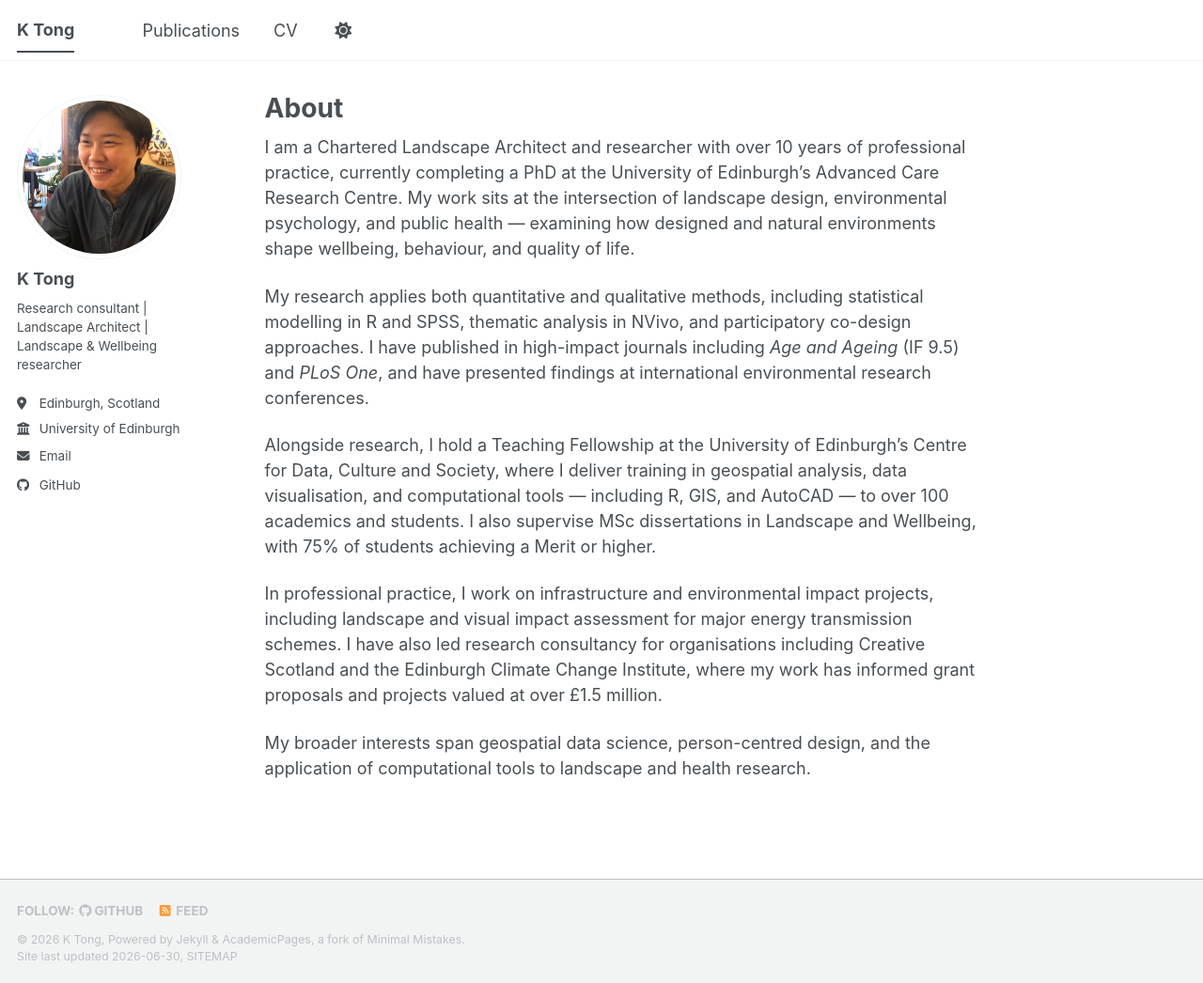
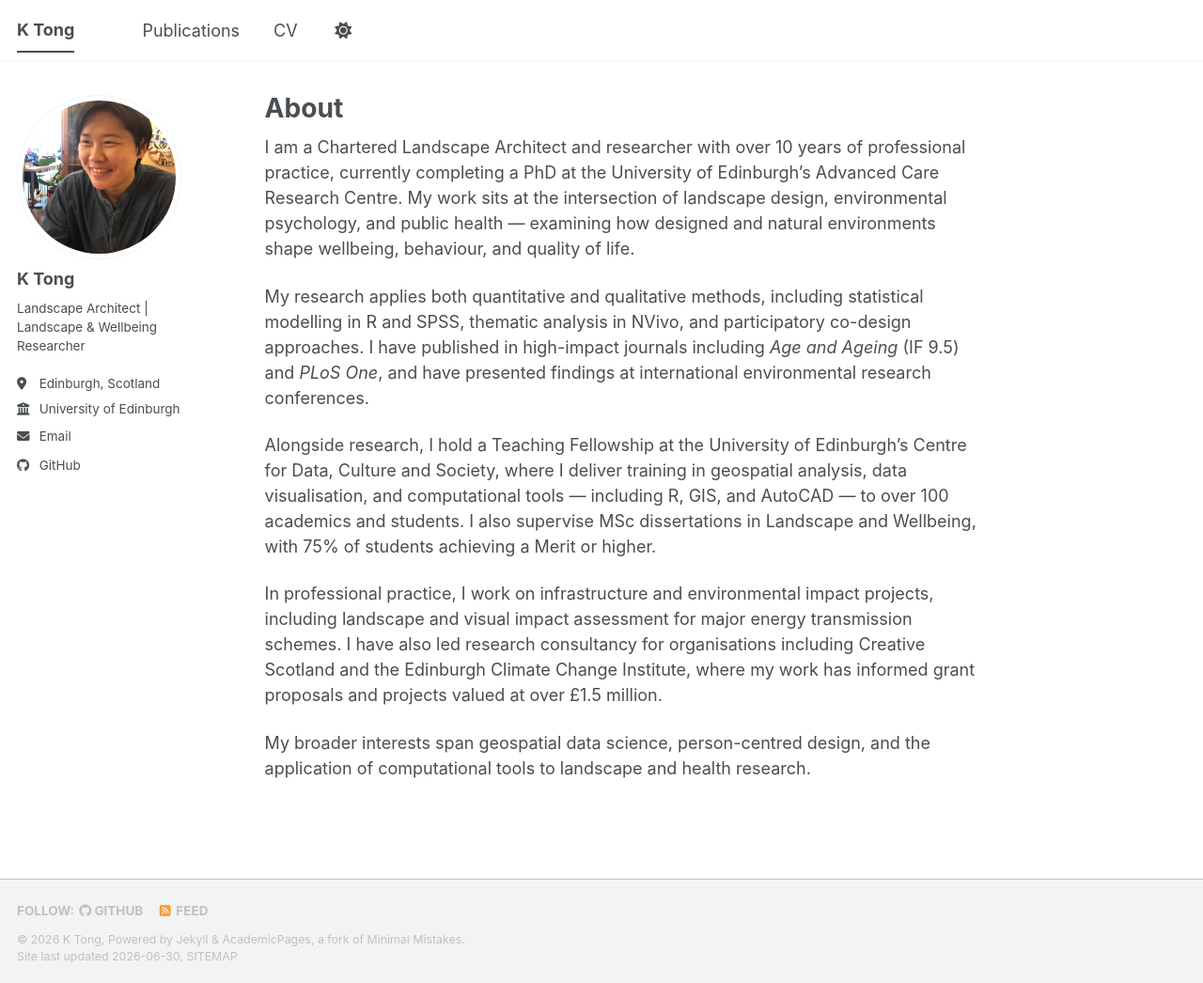
Before and after one commit to ktonguk/landscape-research, a Jekyll site: the page built from _pages/about.md, in a window 1280 px wide and 1046 px high. Shown: the whole window at 94% size. Built offline with Jekyll 4.4.1, drawn with Linux system fonts in a browser that asks for light colours; a style sheet for code colours, icons or effects is not loaded.

Commit message:
Update _config.yml

```diff
--- a/_config.yml
+++ b/_config.yml
@@ -25,7 +25,7 @@ author:
   avatar: "https://ktonguk.github.io/landscape-research/images/profile.png"
   name             : "K Tong"
   pronouns         : # example: "she/her"
-  bio              : "Research consultant | Landscape Architect | Landscape & Wellbeing researcher"
+  bio              : "Landscape Architect | Landscape & Wellbeing Researcher"
   location         : "Edinburgh, Scotland"
   employer         : "University of Edinburgh"
   uri              : # URL
```
